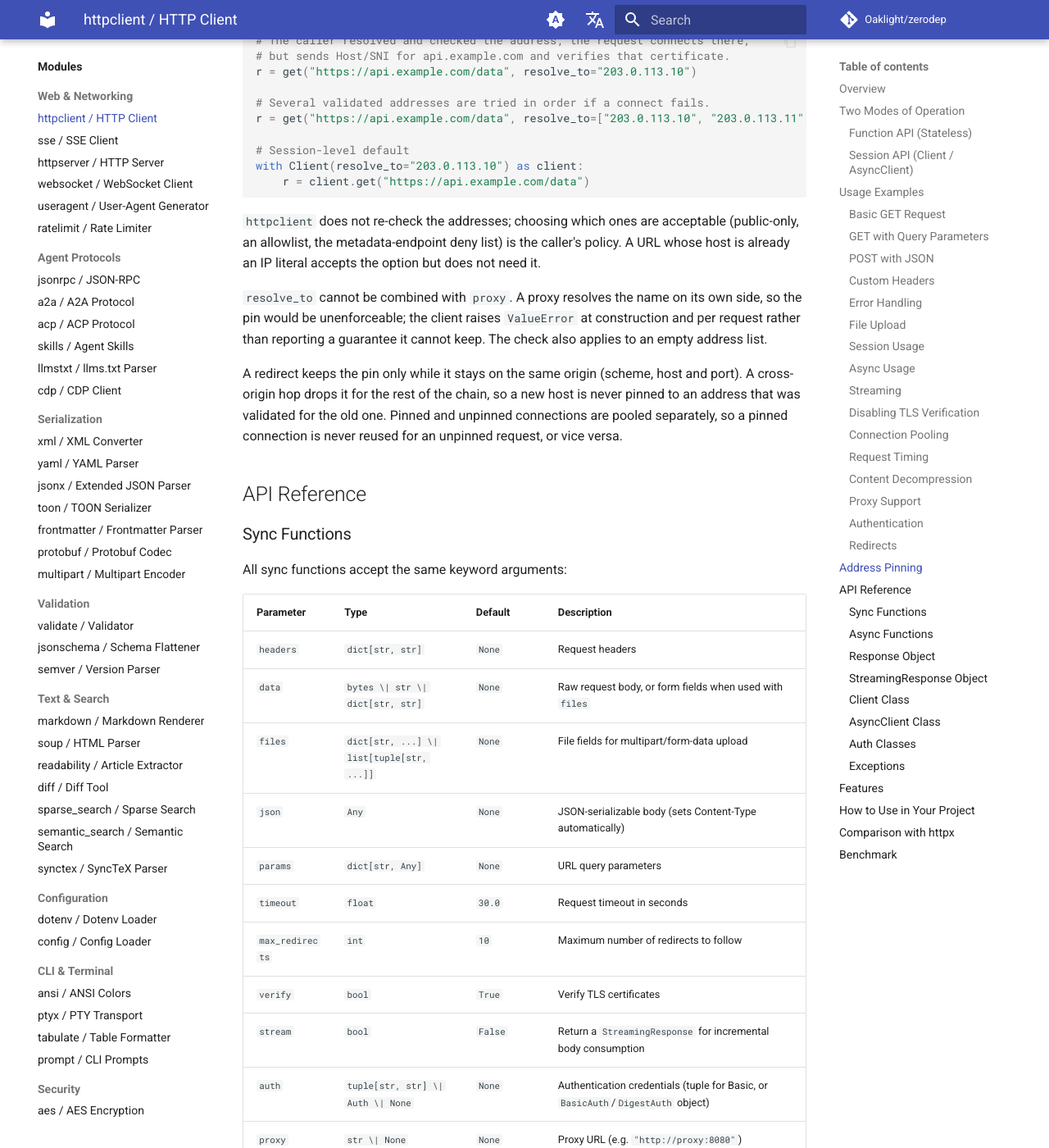
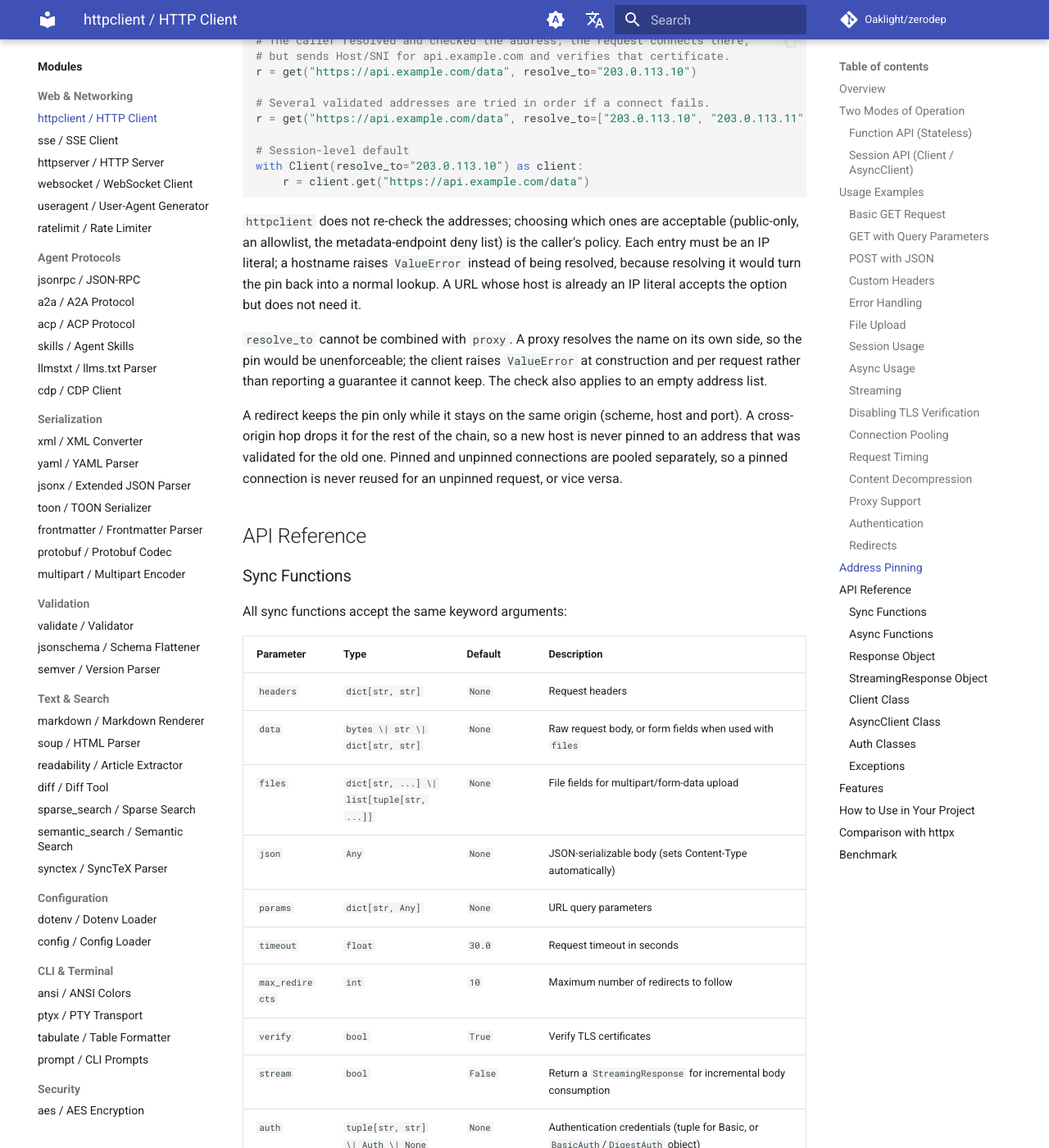
Before and after one commit to Oaklight/zerodep, an MkDocs documentation site: the page built from docs/modules/httpclient.md, in a window 1280 px wide and 1400 px high, scrolled down 8616 px. Shown: the whole window at 82% size. Built offline with MkDocs 1.6.1 and Material for MkDocs 9.7.7, drawn with Linux system fonts in a browser that asks for light colours; comment, search, counter and statistics services are not loaded; some of the changed text lies outside the part shown.

Commit message:
docs(httpclient): resolve_to entries must be IP literals (#305)

````diff
--- a/docs/modules/httpclient.md
+++ b/docs/modules/httpclient.md
@@ -390,8 +390,10 @@ with Client(resolve_to="203.0.113.10") as client:
 
 `httpclient` does not re-check the addresses; choosing which ones are
 acceptable (public-only, an allowlist, the metadata-endpoint deny list) is
-the caller's policy. A URL whose host is already an IP literal accepts the
-option but does not need it.
+the caller's policy. Each entry must be an IP literal; a hostname raises
+`ValueError` instead of being resolved, because resolving it would turn the
+pin back into a normal lookup. A URL whose host is already an IP literal
+accepts the option but does not need it.
 
 `resolve_to` cannot be combined with `proxy`. A proxy resolves the name on
 its own side, so the pin would be unenforceable; the client raises
@@ -423,7 +425,7 @@ All sync functions accept the same keyword arguments:
 | `stream` | `bool` | `False` | Return a `StreamingResponse` for incremental body consumption |
 | `auth` | `tuple[str, str] \| Auth \| None` | `None` | Authentication credentials (tuple for Basic, or `BasicAuth`/`DigestAuth` object) |
 | `proxy` | `str \| None` | `None` | Proxy URL (e.g. `"http://proxy:8080"`) |
-| `resolve_to` | `str \| Sequence[str] \| None` | `None` | Validated address(es) to connect to while the URL host keeps `Host`/SNI/verification. Tried in order; not allowed with `proxy` |
+| `resolve_to` | `str \| Sequence[str] \| None` | `None` | Validated IP address(es) to connect to while the URL host keeps `Host`/SNI/verification. Tried in order; each must be an IP literal; not allowed with `proxy` |
 
 ```python
 get(url, **kwargs) -> Response
````
Also changed, not shown: docs/changelog.md (+1 -1 lines).
